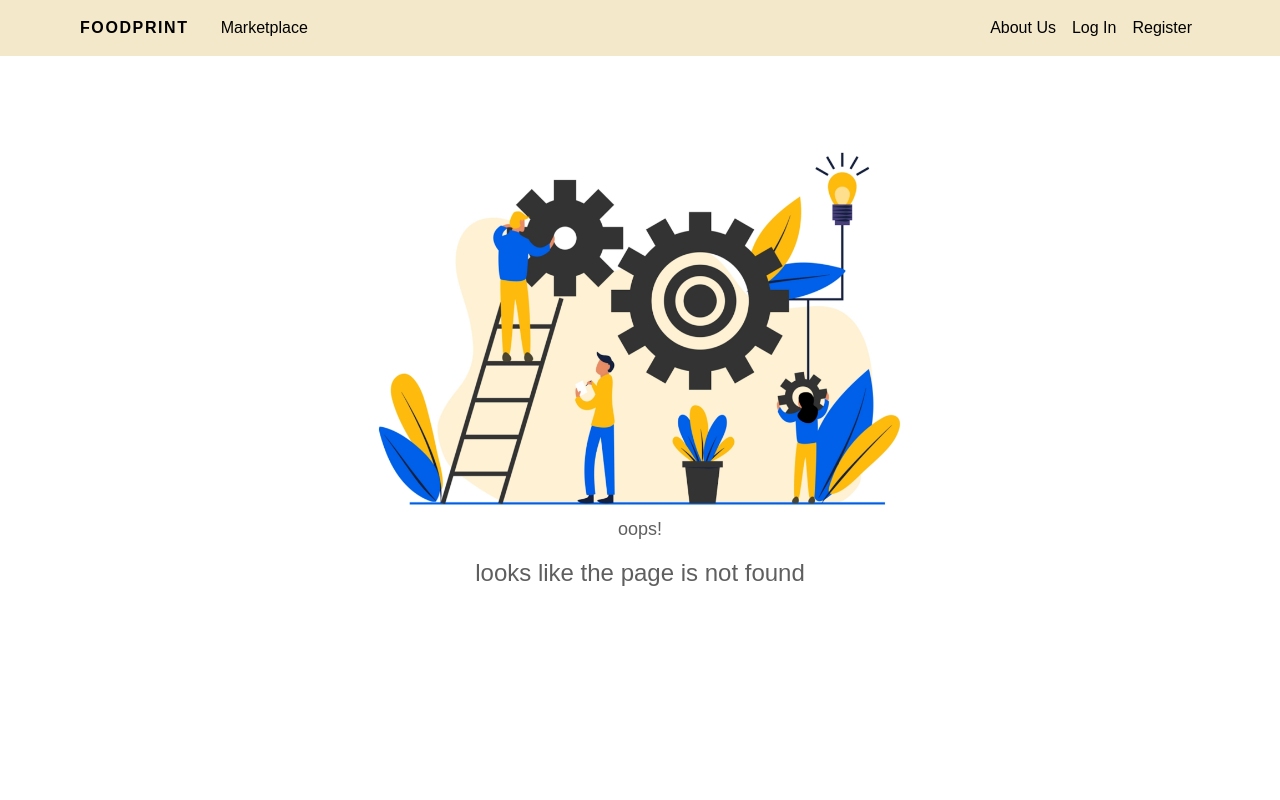
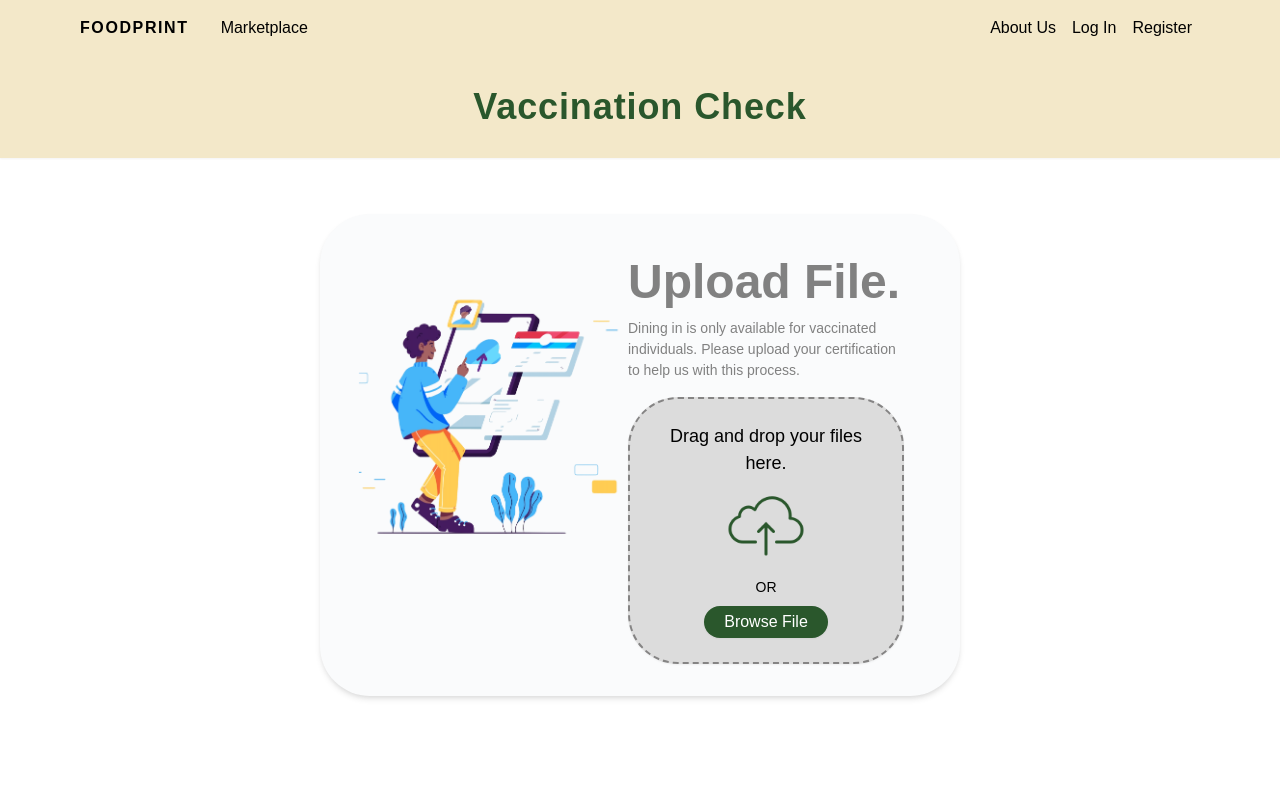
Before and after one commit to cs203g2t10/foodprint-frontend, a React (Create React App) app: page /vaccinationCheck in a window 1280 px wide. Shown: the top 800 px of the page. Built offline with nearby package versions, Linux system fonts and the light colour scheme.

Commit message:
vaccination screen

```diff
--- a/src/Routes.js
+++ b/src/Routes.js
@@ -17,6 +17,7 @@ import ResetPwd from "./pages/ResetPwd";
 import ManagerProfile from "./pages/ManagerProfile";
 import ManageRestaurant from "./pages/ManageRestaurant";
 import ManageIngredients from "./pages/ManageIngredients";
+import VaccinationCheck from "./pages/VaccinationCheck";
 
 export default function Routes() {
     let location = useLocation();
@@ -45,6 +46,9 @@ export default function Routes() {
                 </Route>
                 <Route exact path="/profile">
                     <Profile />
+                </Route>
+                <Route exact path="/vaccinationCheck">
+                    <VaccinationCheck />
                 </Route>
                 <Route exact path="/manageuser">
                     <ManageUser />
--- /dev/null
+++ b/src/pages/VaccinationCheck.tsx
@@ -0,0 +1,30 @@
+import React from 'react'
+
+const VaccinationCheck = () => {
+    return (
+        <div className="min-h-screen">
+            <h1 className="flex shadow-sm items-center justify-center text-4xl font-bold tracking-wide text-green-standard bg-yellow-standard p-6">Vaccination Check</h1>
+
+            <div className="mx-auto mt-14 lg:w-3/6 shadow-md rounded-xxl h-auto bg-white-offWhite">
+                <div className="grid grid-cols-2 p-8 pr-14">
+                    <img src="/images/upload.png" alt="Upload illustration" className="transform scale-95 pt-8"/>
+                    <div>
+                        <h1 className="text-grey-lighter text-5xl font-bold">Upload File.</h1>
+                        <h1 className="text-grey-lighter text-sm pb-4">Dining in is only available for vaccinated individuals. Please upload your certification to help us with this process.</h1>
+                        <div>
+                            <div className="bg-grey-lightest place-items-stretch rounded-xxl text-center p-6 border-dashed border-2 border-grey-light hover:shadow-md shadow-sm">
+                                <h1 className="text-light">Drag and drop your files here.</h1>
+                                <img src="/images/cloud.png" alt="cloud illustration" className="transform scale-75 grid justify-items-center mx-auto"/>
+                                <h1 className="text-lightest text-sm pb-2">OR</h1>
+                                <button className="bg-green-standard rounded-full text-white-standard px-5 py-1 shadow-sm hover:shadow-md">Browse File</button>
+
+                            </div>
+                        </div>
+                    </div>
+                </div>
+            </div>
+        </div>
+    )
+}
+
+export default VaccinationCheck
```
Also changed, not shown: public/images/cloud.png (added), public/images/upload.png (added).
